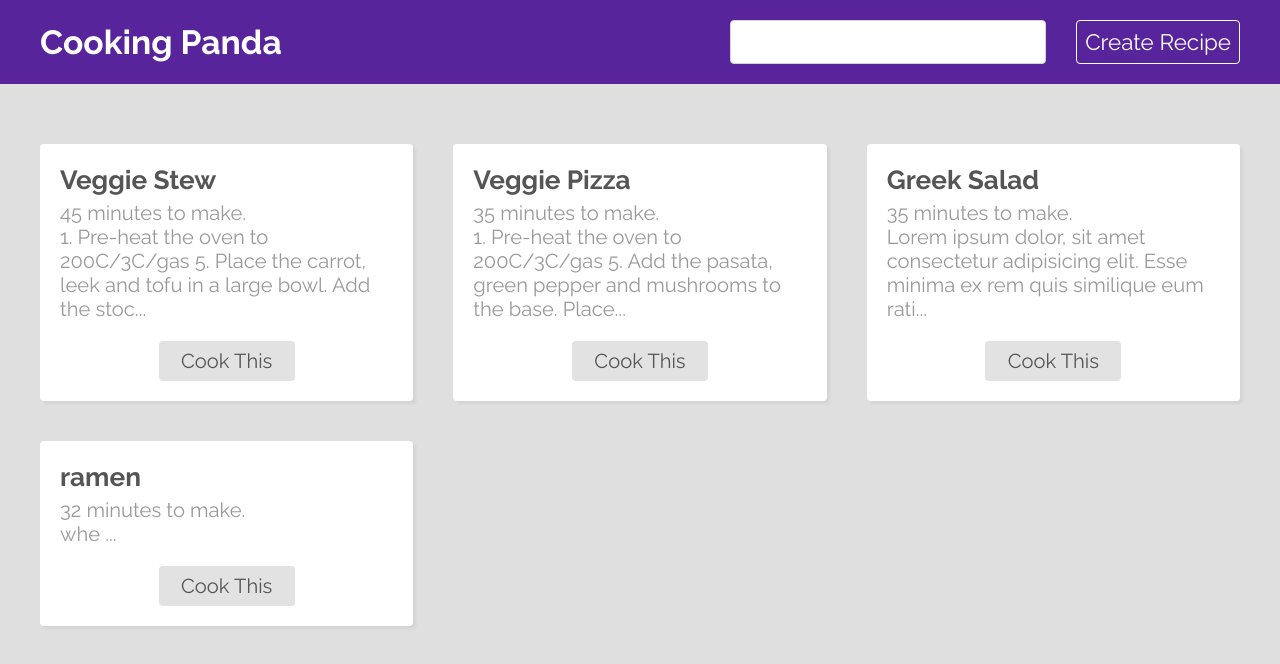
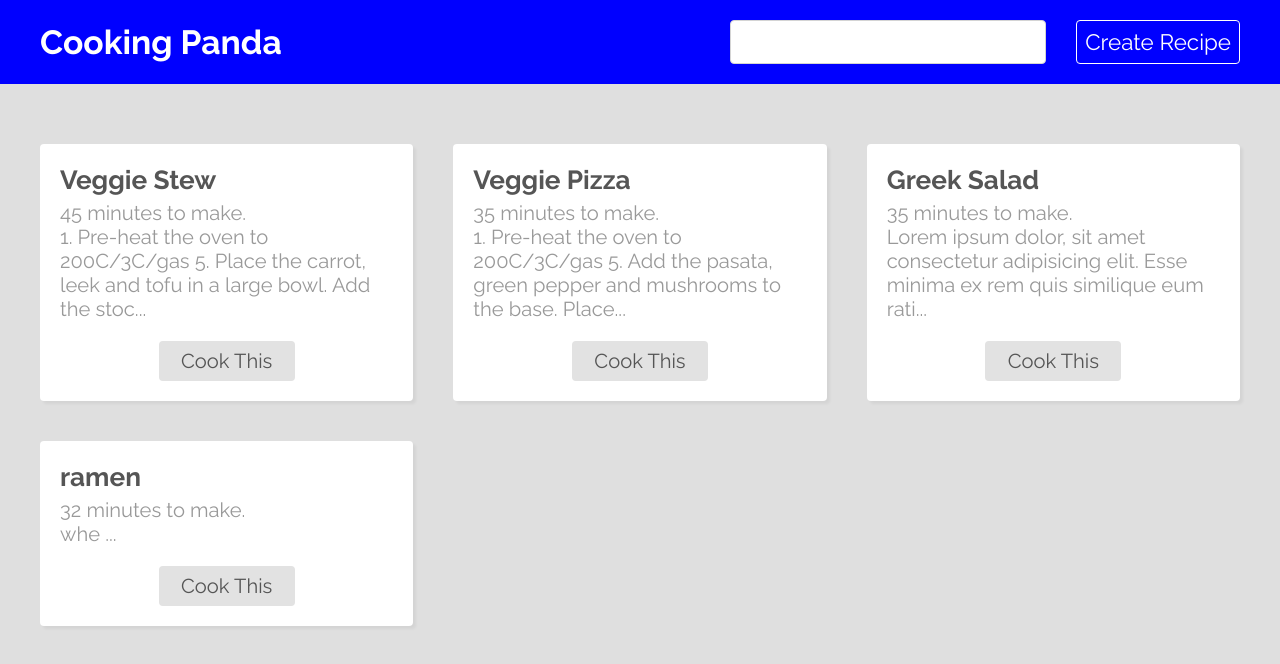
Before and after one commit to bolattt/react-recipe-app, a React (Create React App) app: page / in a window 1280 px wide. Shown: the top 664 px of the page. Built offline with nearby package versions, Linux system fonts and the light colour scheme; data requests are answered from the project's data file.

Commit message:
use color from context in navbar

```diff
--- a/src/components/Navbar.jsx
+++ b/src/components/Navbar.jsx
@@ -1,10 +1,13 @@
+import { useContext } from "react";
 import { Link } from "react-router-dom";
 import "./Navbar.css";
 import SearchBar from "./SearchBar";
+import { ThemeContext } from "../context/ThemeContext";
 
 export default function Navbar() {
+  const { color } = useContext(ThemeContext);
   return (
-    <div className="navbar">
+    <div className="navbar" style={{ backgroundColor: color }}>
       <nav>
         <Link to="/" className="brand">
           <h1>Cooking Panda</h1>
```
